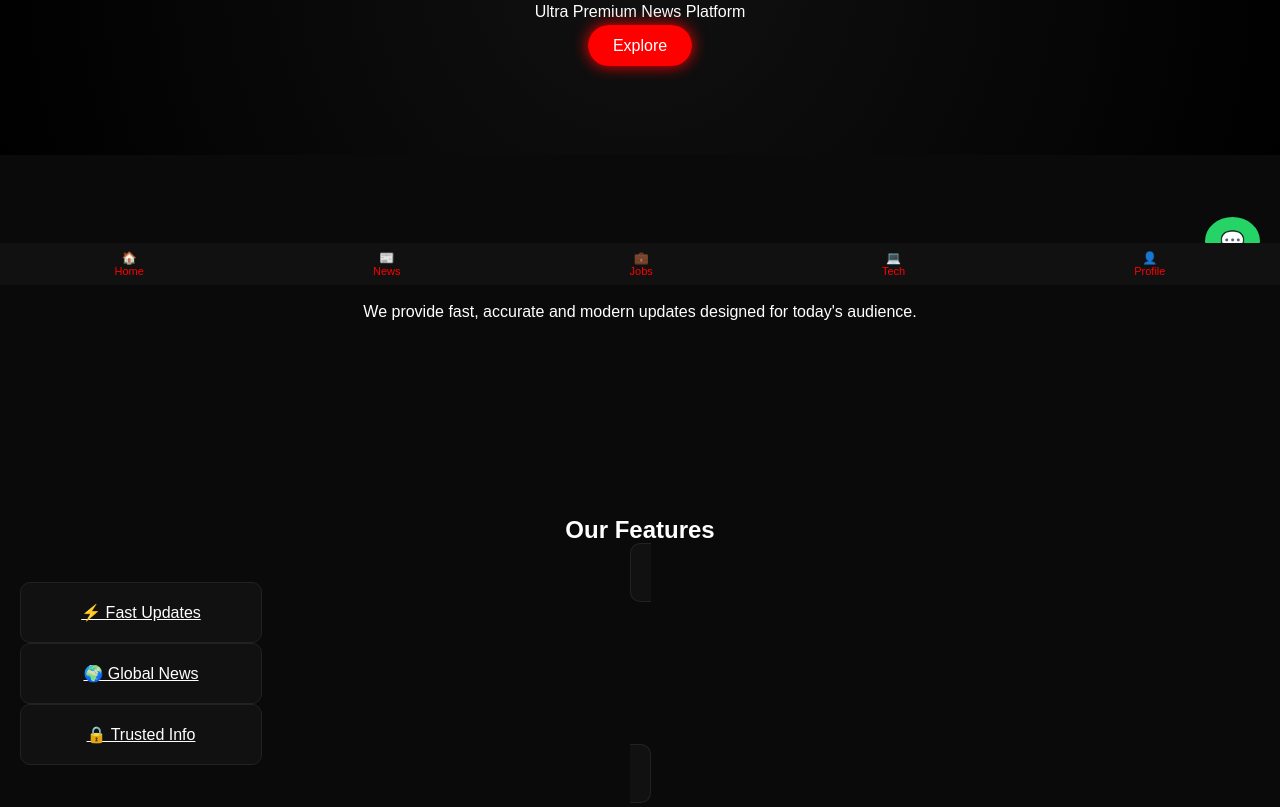
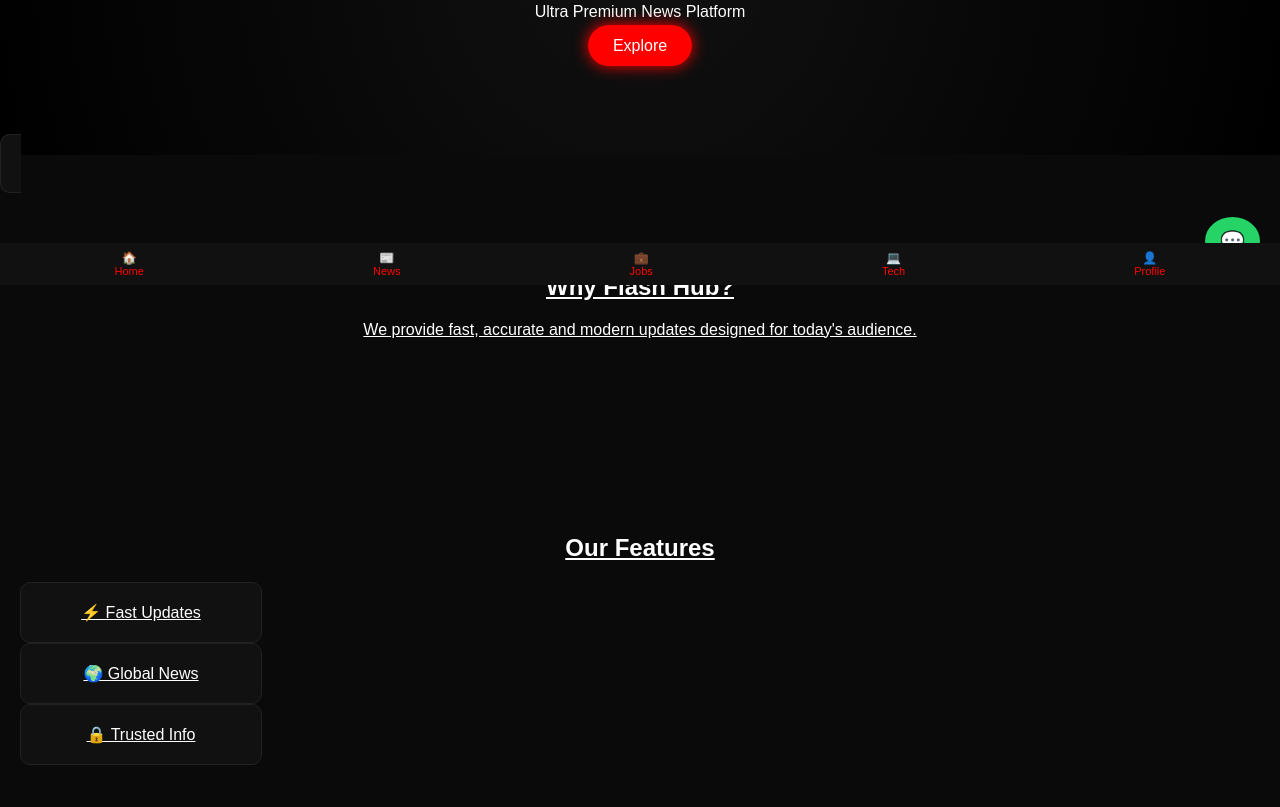
Before and after one commit to Hed3900/flash-hub, a plain HTML site: page index.html in a window 1280 px wide. Shown: the part 515-1322 px from the top of the page. Drawn offline with Linux system fonts and the light colour scheme.

Commit message:
Add features section and update home grid

```diff
--- a/index.html
+++ b/index.html
@@ -301,14 +301,15 @@
   <p>Ultra Premium News Platform</p>
   <a href="#" class="btn">Explore</a>
 </div>
-  <div id="home-grid"></div>
+  <a href="post1.html" class="card">
 <div class="section">
   <h2>Why Flash Hub?</h2>
   <p>We provide fast, accurate and modern updates designed for today's audience.</p>
 </div>
+
 <div class="section">
+
   <h2>Our Features</h2>
-  <a href="post1.html" class="card">
     <div class="card">⚡ Fast Updates</div>
     <div class="card">🌍 Global News</div>
     <div class="card">🔒 Trusted Info</div>
```
